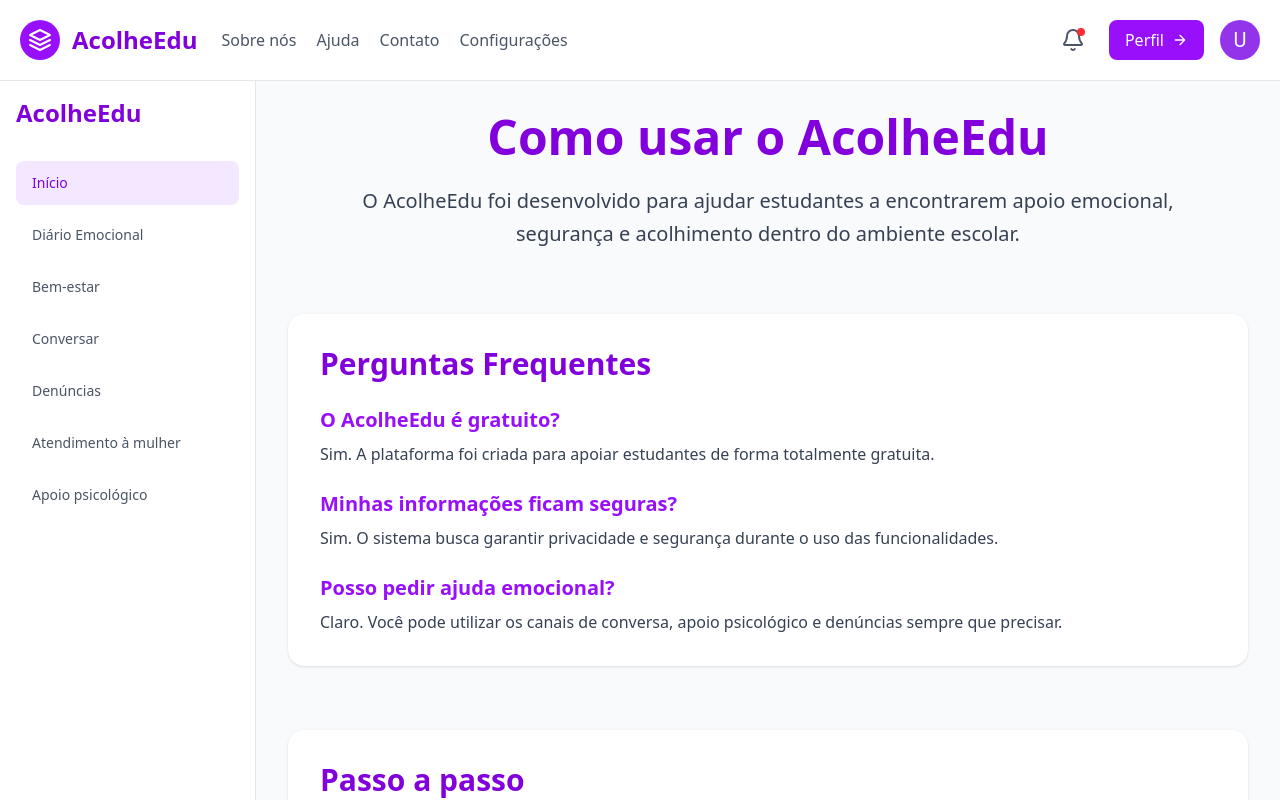
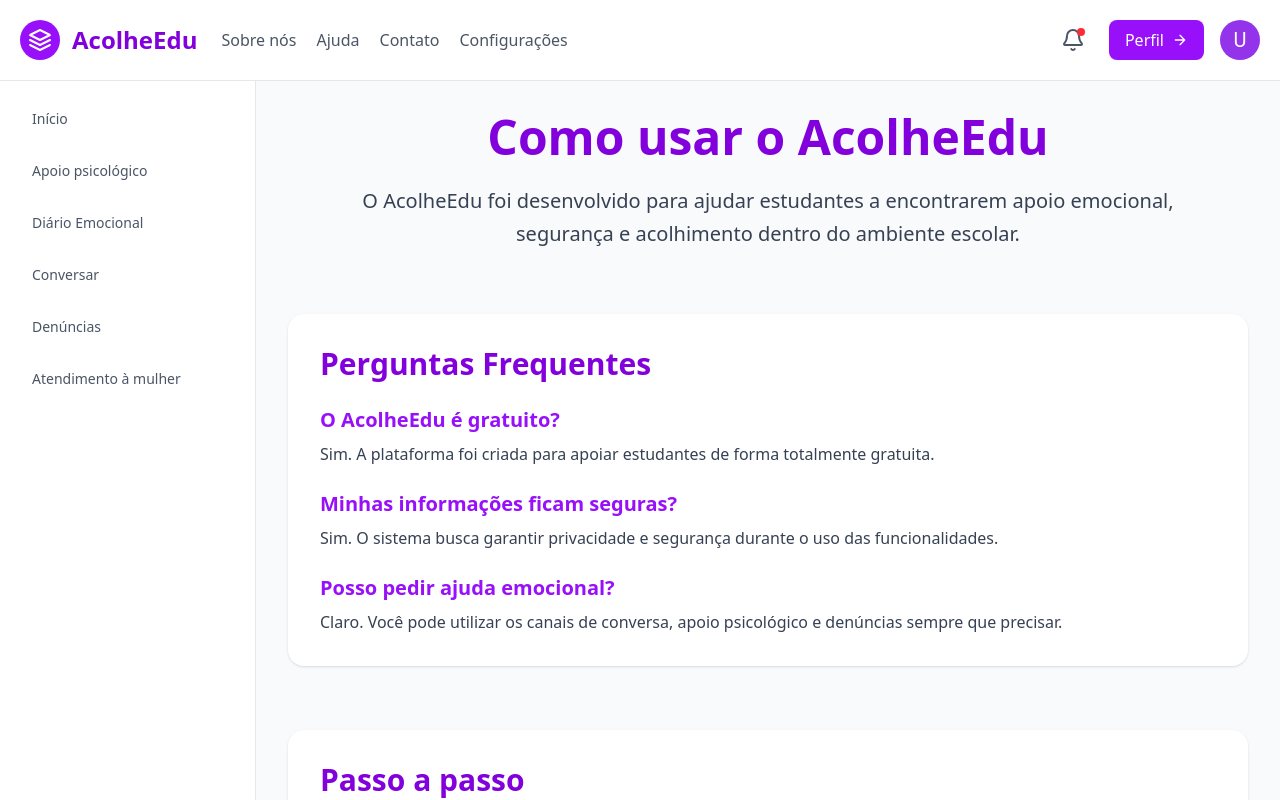
Before and after one commit to LucasHenriqueAl/acolheEdu, a React (Vite) app: page /ajuda in a window 1280 px wide. Shown: the top 800 px of the page. Built offline with nearby package versions, Linux system fonts and the light colour scheme.

Commit message:
refactor: pequenas alterações

```diff
--- a/src/components/layout/MenuVertical.tsx
+++ b/src/components/layout/MenuVertical.tsx
@@ -7,19 +7,24 @@ export default function MenuVertical() {
   return (
     <aside className="w-64 min-h-screen border-r border-gray-200 bg-white p-4">
 
-      <h2 className="mb-8 text-2xl font-bold text-purple-700">
-        AcolheEdu
-      </h2>
-
       <ul className="space-y-2">
 
         <li>
-          <a
-            href="#"
-            className="block rounded-lg bg-purple-100 px-4 py-3 text-sm font-medium text-purple-700"
+          <button
+            onClick={() => navigate('/inicio')}
+            className="block rounded-lg px-4 py-3 text-sm font-medium text-gray-600 hover:bg-purple-50 hover:text-purple-700"
           >
             Início
-          </a>
+          </button>
+        </li>
+
+         <li>
+          <button
+            onClick={() => navigate('/apoio_psicologico')}
+            className="block rounded-lg px-4 py-3 text-sm font-medium text-gray-600 hover:bg-purple-50 hover:text-purple-700"
+          >
+            Apoio psicológico
+          </button>
         </li>
 
         <li>
@@ -31,48 +36,31 @@ export default function MenuVertical() {
           </button>
         </li>
 
-        <li>
-          <a
-            href="#"
-            className="block rounded-lg px-4 py-3 text-sm font-medium text-gray-600 hover:bg-purple-50 hover:text-purple-700"
-          >
-            Bem-estar
-          </a>
-        </li>
 
         <li>
-          <a
-            href="#"
+          <button
+            onClick={() => navigate('/conversar')}
             className="block rounded-lg px-4 py-3 text-sm font-medium text-gray-600 hover:bg-purple-50 hover:text-purple-700"
           >
             Conversar
-          </a>
-        </li>
-
-        <li>
-          <a
-            href="#"
-            className="block rounded-lg px-4 py-3 text-sm font-medium text-gray-600 hover:bg-purple-50 hover:text-purple-700"
-          >
-            Denúncias
-          </a>
-        </li>
-
-        <li>
-          <a
-            href="#"
-            className="block rounded-lg px-4 py-3 text-sm font-medium text-gray-600 hover:bg-purple-50 hover:text-purple-700"
-          >
-            Atendimento à mulher
-          </a>
+          </button>
         </li>
 
         <li>
           <button
-            onClick={() => navigate('/apoio_psicologico')}
+            onClick={() => navigate('/denuncias')}
             className="block rounded-lg px-4 py-3 text-sm font-medium text-gray-600 hover:bg-purple-50 hover:text-purple-700"
           >
-            Apoio psicológico
+            Denúncias
+          </button>
+        </li>
+
+        <li>
+          <button
+            onClick={() => navigate('/atendimento_a_mulher')}
+            className="block rounded-lg px-4 py-3 text-sm font-medium text-gray-600 hover:bg-purple-50 hover:text-purple-700"
+          >
+            Atendimento à mulher
           </button>
         </li>
 
--- a/src/pages/ApoioPsicologico.tsx
+++ b/src/pages/ApoioPsicologico.tsx
@@ -20,7 +20,7 @@ export function ApoioPsicologico() {
               Apoio Psicológico
             </h1>
 
-            <p className="mx-auto max-w-4xl text-xl leading-relaxed text-gray-700">
+            <p className="mx-auto max-w-4xl text-2xl font-medium leading-relaxed text-gray-700">
               Este espaço foi criado para conectar estudantes ao
               atendimento psicológico escolar de forma segura,
               acolhedora e confidencial.
```
